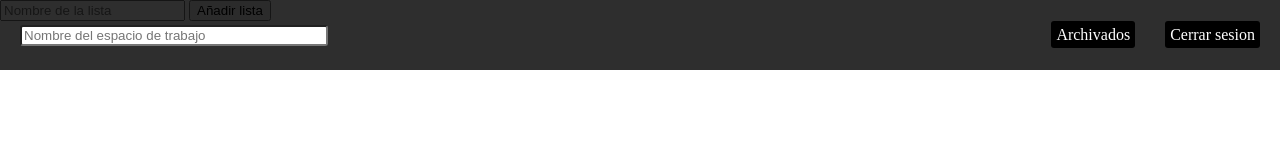
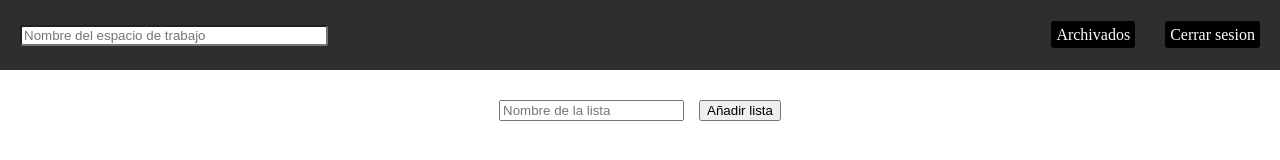
Before and after one commit to Lemostach/Duello, a plain HTML site: page Home Page/ismael.html in a window 1280 px wide. Drawn offline with Linux system fonts and the light colour scheme.

Commit message:
Añadir tarea

```diff
--- a/Home Page/home.css
+++ b/Home Page/home.css
@@ -58,3 +58,14 @@ header{
 ul{
     list-style: none;
 }
+
+main{
+    padding-top: 5rem;
+    margin-top: 20px;
+    display: flex;
+    justify-content: center;
+}
+
+main input{
+    margin-right: 15px;
+}
--- a/Home Page/home.js
+++ b/Home Page/home.js
@@ -1,6 +1,3 @@
-
-=======
 usuario;
 const user = document.querySelector(".user")
 user.innerHTML.valueOf(usuario)
->>>>>>> b468c4dc0a9cbdc5e8b86ae2bfa6ab1db2c872cd
```
